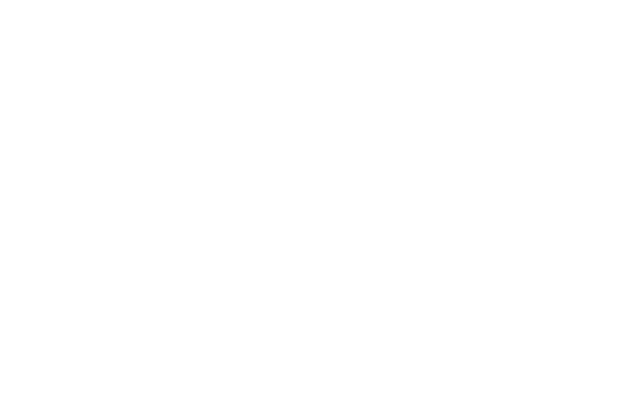
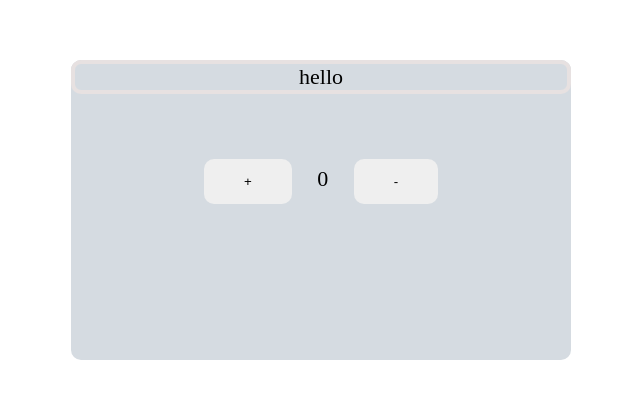
Before and after one commit to fefwee/EvoApp, an Angular app: page / in a window 1280 px wide. Shown: the part 190-588 px from the top of the page, without its empty margins (319-959 px from the left). Built offline with nearby package versions, Linux system fonts and the light colour scheme.

Commit message:
add counter

```diff
--- a/src/app/app.component.css
+++ b/src/app/app.component.css
@@ -0,0 +1,16 @@
+.container {
+    width: 500px;
+    height: 300px;
+    background-color: rgb(213, 219, 225);
+    border-radius: 10px;
+}
+
+p {
+    border: 4px solid rgb(231, 225, 225);
+    border-radius: 10px;
+    text-align: center;
+}
+
+* {
+    font-size: 22px;
+}
--- a/src/app/app.component.html
+++ b/src/app/app.component.html
@@ -0,0 +1,6 @@
+<div class="container">
+  <p>{{ title }}</p>
+  <div>
+    <app-counter></app-counter>
+  </div>
+</div>
--- a/src/app/app.component.ts
+++ b/src/app/app.component.ts
@@ -6,5 +6,7 @@
   styleUrls: ['./app.component.css']
 })
 export class AppComponent {
-  title = 'EvoApp';
+
+  public title = 'hello'
+
 }
--- a/src/app/app.module.ts
+++ b/src/app/app.module.ts
@@ -3,10 +3,12 @@
 
 import { AppRoutingModule } from './app-routing.module';
 import { AppComponent } from './app.component';
+import { CounterComponent } from './counter/counter.component';
 
 @NgModule({
   declarations: [
-    AppComponent
+    AppComponent,
+    CounterComponent
   ],
   imports: [
     BrowserModule,
--- /dev/null
+++ b/src/app/counter/counter.component.css
@@ -0,0 +1,17 @@
+.container {
+    padding: 15px;
+    margin-top: 30px;
+    text-align: center;
+}
+
+.btn {
+    padding: 15px 40px;
+    border-radius: 10px;
+    border: none;
+    transition: 0.5s all ease;
+    margin: 20px;
+}
+
+.btn:hover {
+    box-shadow: 1px 3px 3px rgb(255, 255, 255);
+}
--- /dev/null
+++ b/src/app/counter/counter.component.html
@@ -0,0 +1,5 @@
+<div class="container">
+  <button class="btn" (click)="count = count + 1">+</button>
+  {{ count }}
+  <button class="btn" (click)="count = count - 1">-</button>
+</div>
--- /dev/null
+++ b/src/app/counter/counter.component.ts
@@ -0,0 +1,12 @@
+import { Component } from '@angular/core';
+
+@Component({
+  selector: 'app-counter',
+  templateUrl: './counter.component.html',
+  styleUrls: ['./counter.component.css']
+})
+export class CounterComponent {
+
+  public count = 0;
+
+}
--- a/src/styles.css
+++ b/src/styles.css
@@ -0,0 +1,13 @@
+* {
+    margin: 0;
+    padding: 0;
+    box-sizing: border-box;
+}
+
+body {
+    width: 100%;
+    height: 100vh;
+    display: flex;
+    justify-content: center;
+    align-items: center;
+}
```
Also changed, not shown: 1 other file (tests, documents, lock files or other folders).
